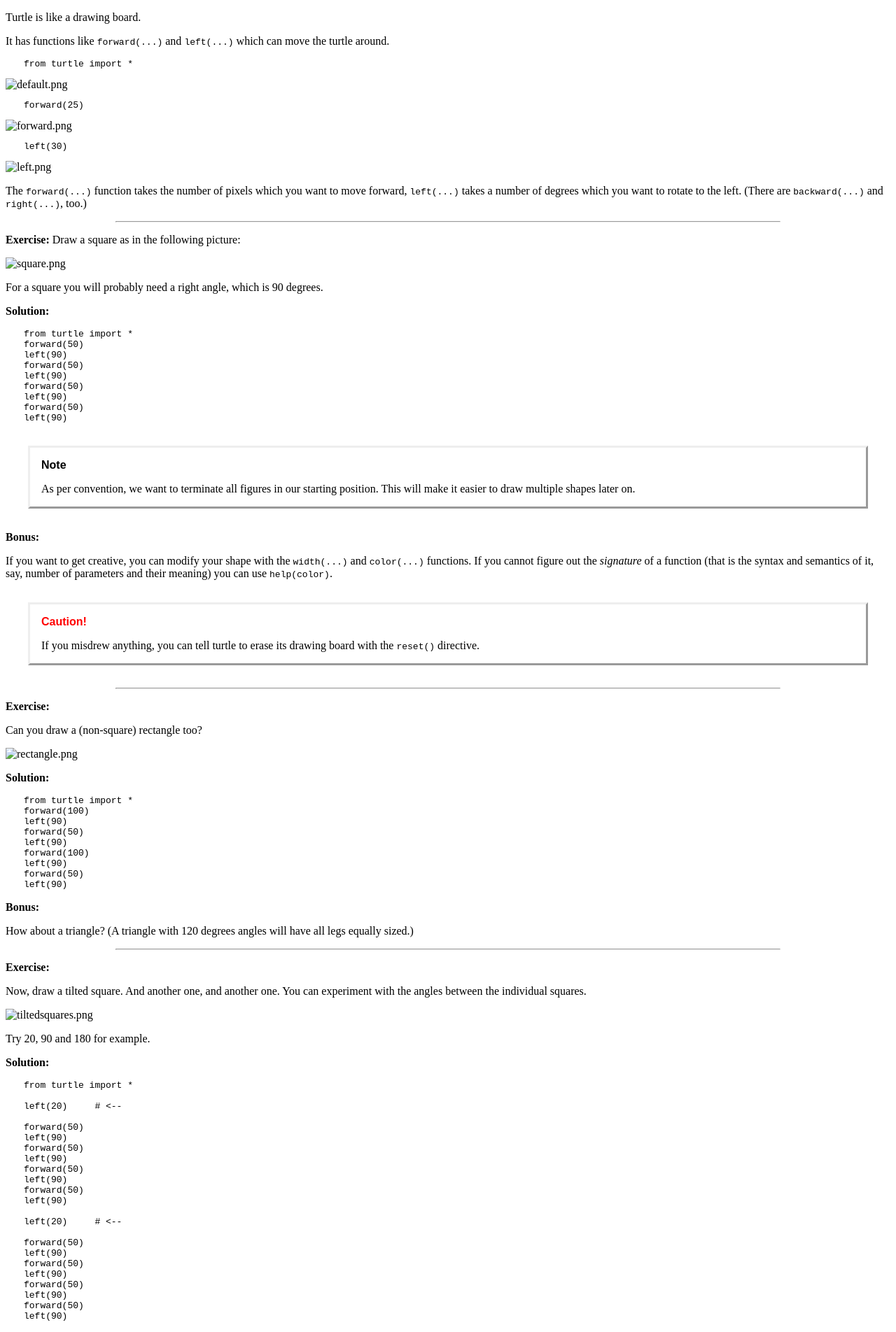
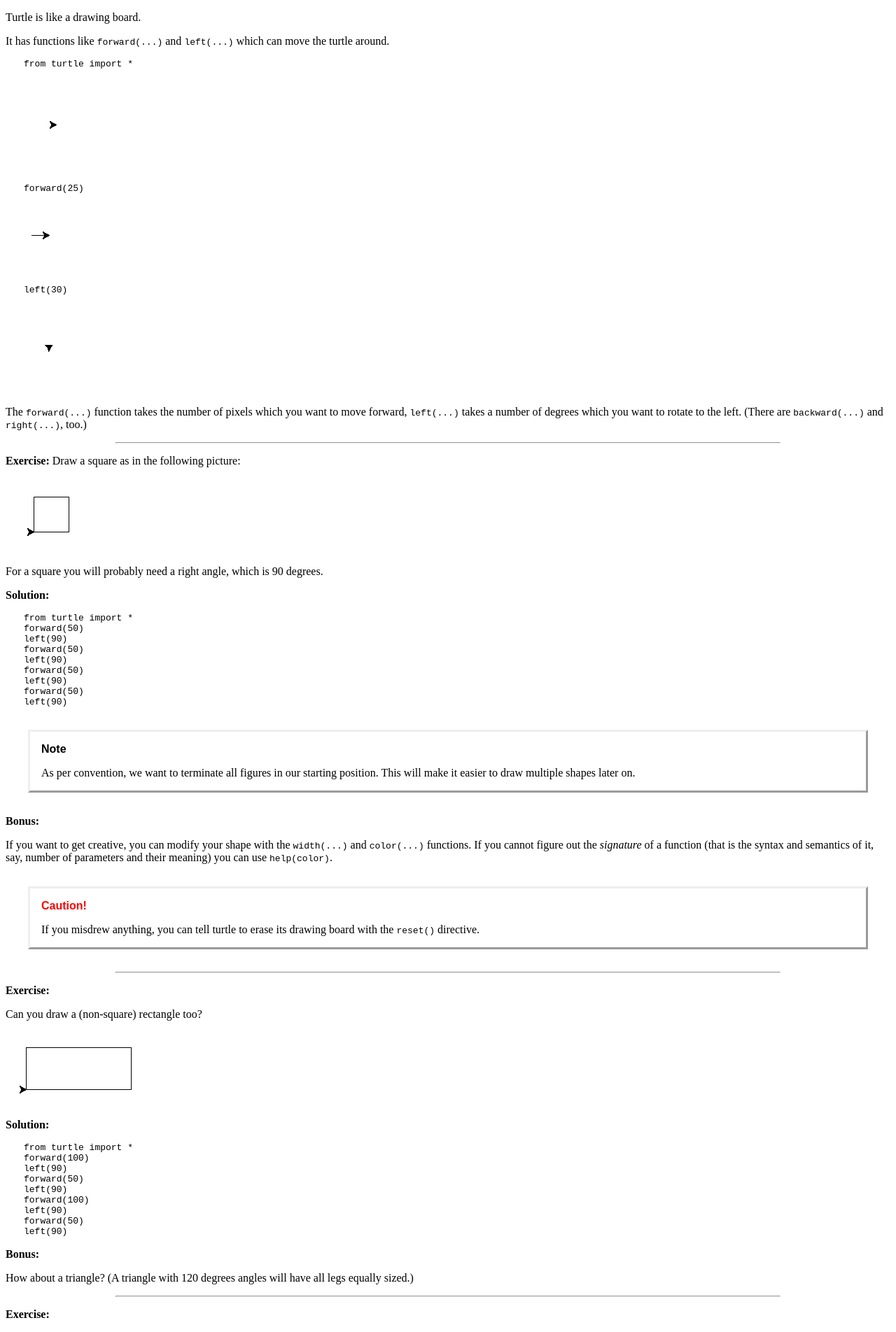
Before and after one commit to OpenTechSchool/python, a Jekyll site: the page turtle.html, which Jekyll copies as it is, in a window 1280 px wide. Shown: the top 1904 px of the page at 70% size. Built offline with Jekyll 4.4.1, drawn with Linux system fonts in a browser that asks for light colours.

Commit message:
Oops, add missing images.

```diff
--- a/turtle.html
+++ b/turtle.html
@@ -323,21 +323,21 @@ turtle around.</p>
 <pre class="literal-block">
 from turtle import *
 </pre>
-<img alt="default.png" src="default.png" />
+<img alt="default.png" src="images/default.png" />
 <pre class="literal-block">
 forward(25)
 </pre>
-<img alt="forward.png" src="forward.png" />
+<img alt="forward.png" src="images/forward.png" />
 <pre class="literal-block">
 left(30)
 </pre>
-<img alt="left.png" src="left.png" />
+<img alt="left.png" src="images/left.png" />
 <p>The <tt class="docutils literal"><span class="pre">forward(...)</span></tt> function takes the number of pixels which you want to move
 forward, <tt class="docutils literal"><span class="pre">left(...)</span></tt> takes a number of degrees which you want to rotate to
 the left.  (There are <tt class="docutils literal"><span class="pre">backward(...)</span></tt> and <tt class="docutils literal"><span class="pre">right(...)</span></tt>, too.)</p>
 <hr class="docutils" />
 <p><strong>Exercise:</strong>  Draw a square as in the following picture:</p>
-<img alt="square.png" src="square.png" />
+<img alt="square.png" src="images/square.png" />
 <p>For a square you will probably need a right angle, which is 90 degrees.</p>
 <p><strong>Solution:</strong></p>
 <pre class="literal-block">
@@ -369,7 +369,7 @@ the <tt class="docutils literal">reset()</tt> directive.</p>
 <hr class="docutils" />
 <p><strong>Exercise:</strong></p>
 <p>Can you draw a (non-square) rectangle too?</p>
-<img alt="rectangle.png" src="rectangle.png" />
+<img alt="rectangle.png" src="images/rectangle.png" />
 <p><strong>Solution:</strong></p>
 <pre class="literal-block">
 from turtle import *
@@ -389,7 +389,7 @@ equally sized.)</p>
 <p><strong>Exercise:</strong></p>
 <p>Now, draw a tilted square.  And another one, and another one.  You can
 experiment with the angles between the individual squares.</p>
-<img alt="tiltedsquares.png" src="tiltedsquares.png" />
+<img alt="tiltedsquares.png" src="images/tiltedsquares.png" />
 <p>Try 20, 90 and 180 for example.</p>
 <p><strong>Solution:</strong></p>
 <pre class="literal-block">
@@ -474,7 +474,7 @@ left(angle)
 <hr class="docutils" />
 <p><strong>Exercise:</strong></p>
 <p>Draw a house.</p>
-<img alt="house.png" src="house.png" />
+<img alt="house.png" src="images/house.png" />
 <p>You can calculate the length of the diagonal line with Pythagoras.  That value
 is a good candidate for a name binding.</p>
 <hr class="docutils" />
@@ -509,9 +509,9 @@ tilted squares program with that and greatly relieve experimentation?</p>
 <hr class="docutils" />
 <p><strong>Exercise:</strong></p>
 <p>Write a function that draws a hexagon.</p>
-<img alt="hexagon.png" src="hexagon.png" />
+<img alt="hexagon.png" src="images/hexagon.png" />
 <p>Now combine that function into a honeycomb.</p>
-<img alt="honeycomb.png" src="honeycomb.png" />
+<img alt="honeycomb.png" src="images/honeycomb.png" />
 <p><strong>Solution:</strong></p>
 <pre class="literal-block">
 def hexagon():
@@ -564,7 +564,7 @@ for i in range(10):
 <p><strong>Exercise:</strong></p>
 <p>Draw a dashed line.  You can move the turtle without tracing a line behind you
 with the <tt class="docutils literal">up()</tt> function;  put it back on the ground with <tt class="docutils literal">down()</tt>.</p>
-<img alt="dashed.png" src="dashed.png" />
+<img alt="dashed.png" src="images/dashed.png" />
 <p><strong>Solution:</strong></p>
 <pre class="literal-block">
 for i in range(10):
@@ -575,7 +575,7 @@ for i in range(10):
 </pre>
 <p><strong>Bonus:</strong></p>
 <p>Can you make the dashes become larger as the line progresses?</p>
-<img alt="dashedprogressing.png" src="dashedprogressing.png" />
+<img alt="dashedprogressing.png" src="images/dashedprogressing.png" />
 <hr class="docutils" />
 <p><strong>Exercise:</strong></p>
 <p>Take your honeycomb proram and make it easier with loops.  How small can you
```
Also changed, not shown: images/dashed.png (added), images/dashedprogressing.png (added), images/default.png (added), images/forward.png (added), images/hexagon.png (added), images/honeycomb.png (added), images/house.png (added), images/left.png (added), images/rectangle.png (added), images/square.png (added), images/tiltedsquares.png (added), images/triangle.png (added).
